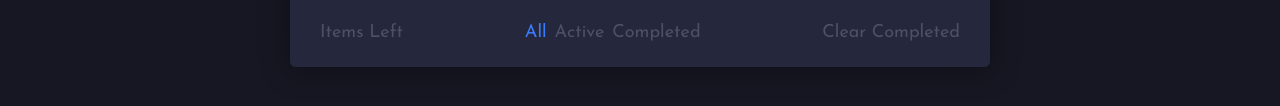
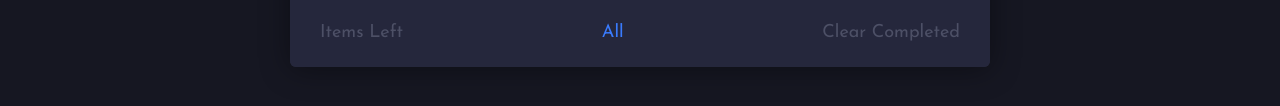
Before and after one commit to sanjay1842/Plan-Art, a plain HTML site: page index.html in a window 1280 px wide. Shown: the part 514-620 px from the top of the page. Drawn offline with Linux system fonts and the light colour scheme; no server answers.

Commit message:
Update index.html

```diff
--- a/index.html
+++ b/index.html
@@ -78,8 +78,8 @@
                 </div>
                 <div class="items-statuses">
                     <span class="active">All</span>
-                    <span>Active</span>
-                    <span>Completed</span>
+                    <!--<span>Active</span>
+                    <span>Completed</span> -->
                 </div>
                 <div class="items-clear">
                     <span>Clear Completed</span>
```
